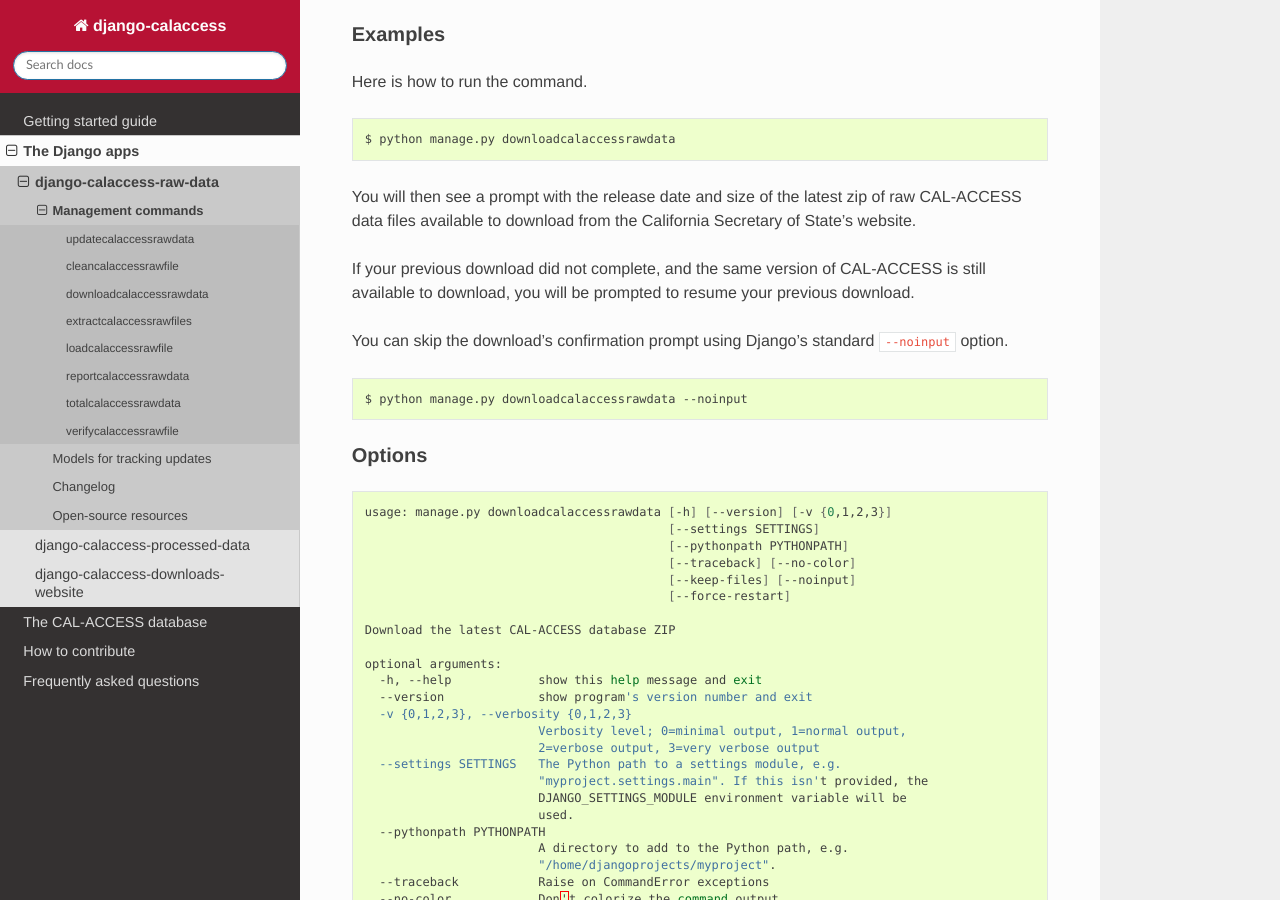
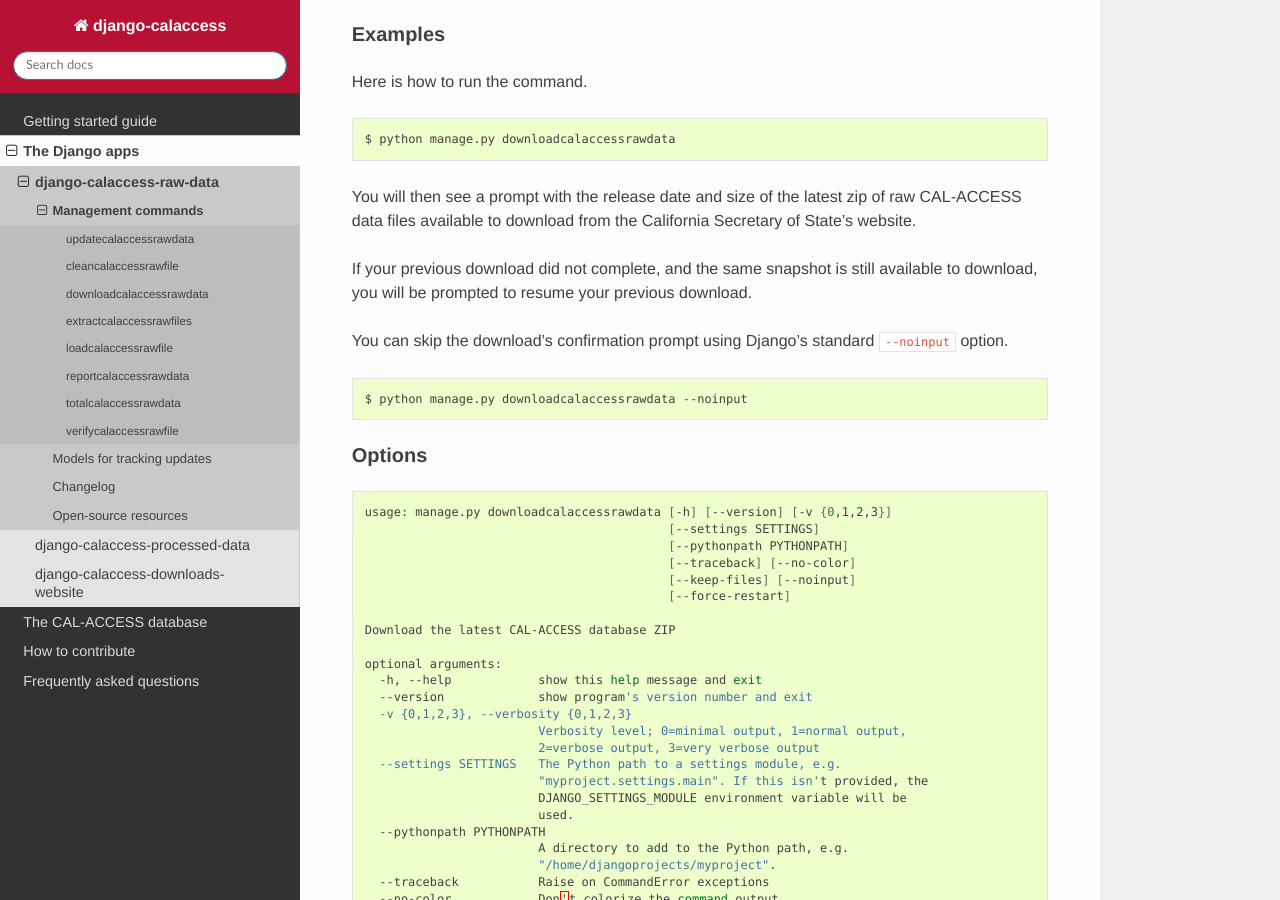
Before and after one commit to palewire/django-calaccess-technical-documentation, a Sphinx documentation site: the page built from docs/apps/calaccess_raw/managementcommands.rst, in a window 1280 px wide and 900 px high, scrolled down 3096 px. Built offline with Sphinx 7.4.7 and the Read the Docs theme 2.0.0, drawn with Linux system fonts in a browser that asks for light colours.

Commit message:
Small edit

```diff
--- a/docs/apps/calaccess_raw/managementcommands.rst
+++ b/docs/apps/calaccess_raw/managementcommands.rst
@@ -168,7 +168,7 @@ Here is how to run the command.
 
 You will then see a prompt with the release date and size of the latest zip of raw CAL-ACCESS data files available to download from the California Secretary of State's website.
 
-If your previous download did not complete, and the same version of CAL-ACCESS is still available to download, you will be prompted to resume your previous download.
+If your previous download did not complete, and the same snapshot is still available to download, you will be prompted to resume your previous download.
 
 You can skip the download's confirmation prompt using Django's standard ``--noinput`` option.
 
```
